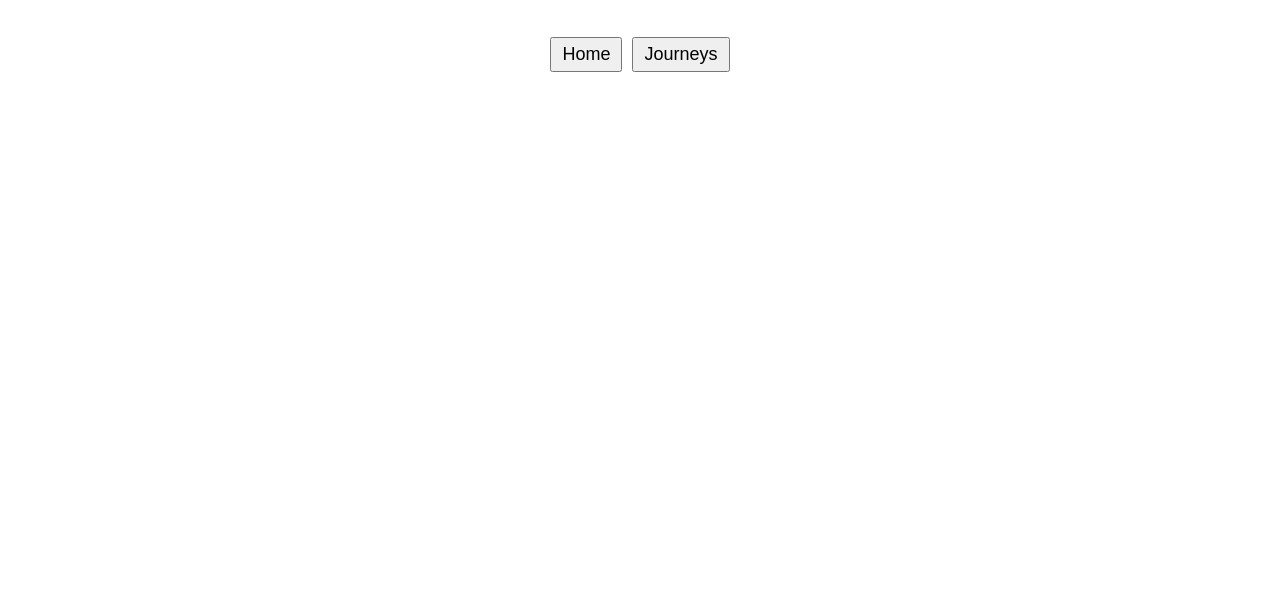
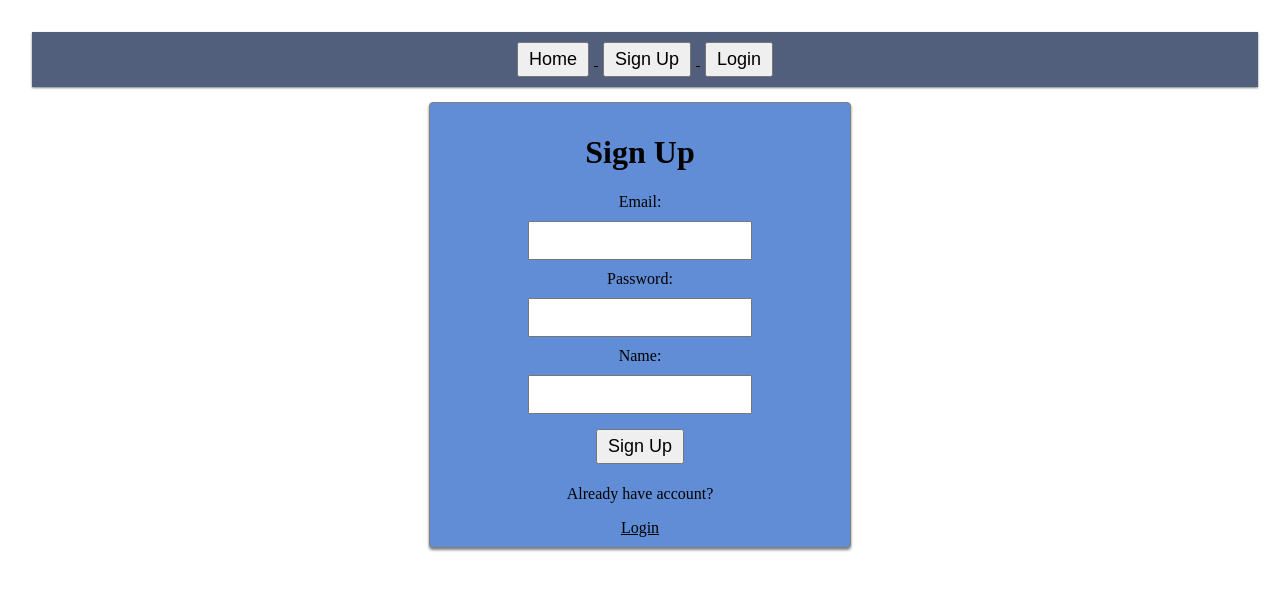
Before and after one commit to DimiGretsistas/ImmigrationRoute-frontend, a React (Vite) app: page /signup in a window 1280 px wide. Before the commit this address had no page. Shown: the top 590 px of the page. Built offline with nearby package versions, Linux system fonts and the light colour scheme.

Commit message:
build-signup-frontend

```diff
--- a/src/App.jsx
+++ b/src/App.jsx
@@ -6,6 +6,7 @@
 import JourneyListPage from "./pages/JourneyListPage";
 import JourneyDetailsPage from "./pages/JourneyDetailsPage";
 import EditJourneyPage from "./pages/EditJourneyPage";
+import SignupPage from "./pages/SignupPage";
 
 
 function App() {
@@ -18,6 +19,7 @@
         <Route path='/journeys' element={<JourneyListPage />} />
         <Route path="/journeys/:journeyId" element={<JourneyDetailsPage />} />
         <Route path="/journeys/edit/:journeyId" element={<EditJourneyPage />} />
+        <Route path="/signup" element={<SignupPage />} />
       </Routes>
     </div>
   );
--- a/src/components/Navbar.jsx
+++ b/src/components/Navbar.jsx
@@ -1,16 +1,34 @@
 import { Link } from "react-router-dom";
 import axios from 'axios';
+import { useContext } from "react";
+import { AuthContext } from "../context/auth.context";
+
+
 
 function Navbar() {
+  const { isLoggedIn, user } = useContext(AuthContext);
+
   return (
     <nav>
       <Link to="/">
         <button>Home</button>
       </Link>
 
-      <Link to="/journeys">
-        <button>Journeys</button>
-      </Link>
+      {isLoggedIn && (
+        <>
+          <Link to="/journeys">
+            <button>Journeys</button>
+          </Link>
+          <button>Logout</button>
+        </>
+      )}
+
+      {!isLoggedIn && (
+        <>
+          <Link to="/signup"> <button>Sign Up</button> </Link>
+          <Link to="/login"> <button>Login</button> </Link>
+        </>
+      )}
     </nav>
   );
 }
--- /dev/null
+++ b/src/context/auth.context.jsx
@@ -0,0 +1,26 @@
+// src/context/auth.context.jsx
+
+import React, { useState, useEffect } from "react";
+import axios from "axios";
+const API_URL = "http://localhost:5005";
+
+const AuthContext = React.createContext();
+
+function AuthProviderWrapper(props) {
+  const [isLoggedIn, setIsLoggedIn] = useState(false);
+  const [isLoading, setIsLoading] = useState(true);
+  const [user, setUser] = useState(null);
+
+  /*
+    Functions for handling the authentication status (isLoggedIn, isLoading, user)
+    will be added here later in the next step
+  */
+
+  return (
+    <AuthContext.Provider value={{ isLoggedIn, isLoading, user }}>
+      {props.children}
+    </AuthContext.Provider>
+  )
+}
+
+export { AuthProviderWrapper, AuthContext };
--- a/src/index.css
+++ b/src/index.css
@@ -1,4 +1,4 @@
-/* index.css */
+/* src/index.css */
 
 body {
   margin: 0;
@@ -30,7 +30,7 @@
   margin: 10px;
 }
 
-.Navbar {
+nav {
   background: #515f7d;
   color: white;
   padding: 0px 20px;
@@ -40,7 +40,7 @@
   padding: 5px;
 }
 
-.Navbar li {
+nav li {
   list-style: none;
   color: white;
   font-size: 24px;
@@ -64,7 +64,9 @@
 
 .EditJourneyPage,
 .AddJourney,
-.AddTask {
+.AddTask,
+.SignupPage,
+.LoginPage {
   background: #f9eec3;
   border: 1px solid grey;
   box-shadow: 0px 2px 3px grey;
@@ -80,9 +82,20 @@
   background-color: rgb(239, 196, 88);
 }
 
+.SignupPage,
+.LoginPage {
+  background-color: #608dd5;
+}
+
+.LoginPage {
+  background-color: #94a7c8;
+}
+
 .EditJourneyPage form,
 .AddTask form,
-.AddJourney form {
+.AddJourney form,
+.SignupPage form,
+.LoginPage form {
   display: flex;
   flex-direction: column;
   align-items: center;
--- a/src/main.jsx
+++ b/src/main.jsx
@@ -2,14 +2,16 @@
 import ReactDOM from 'react-dom/client'
 import App from './App.jsx'
 import './index.css'
-
+import { AuthProviderWrapper } from "./context/auth.context";
 import { BrowserRouter as Router } from 'react-router-dom';
 
 const root = ReactDOM.createRoot(document.getElementById('root'));
 root.render(
   <React.StrictMode>
     <Router>
-      <App />
+      <AuthProviderWrapper>
+        <App />
+      </AuthProviderWrapper>
     </Router>
   </React.StrictMode>,
 )
--- /dev/null
+++ b/src/pages/SignupPage.jsx
@@ -0,0 +1,82 @@
+// src/pages/SignupPage.jsx
+
+import { useState } from "react";
+import { Link, useNavigate } from "react-router-dom";
+import axios from "axios";
+
+const API_URL = "http://localhost:5005";
+
+
+function SignupPage(props) {
+    const [email, setEmail] = useState("");
+    const [password, setPassword] = useState("");
+    const [name, setName] = useState("");
+    const [errorMessage, setErrorMessage] = useState(undefined);
+
+    const navigate = useNavigate();
+
+    const handleEmail = (e) => setEmail(e.target.value);
+    const handlePassword = (e) => setPassword(e.target.value);
+    const handleName = (e) => setName(e.target.value);
+
+
+    const handleSignupSubmit = (e) => {
+        e.preventDefault();
+        // Create an object representing the request body
+        const requestBody = { email, password, name };
+
+        // Make an axios request to the API
+        // If the POST request is a successful redirect to the login page
+        // If the request resolves with an error, set the error message in the state
+        axios.post(`${API_URL}/auth/signup`, requestBody)
+            .then((response) => {
+                navigate('/login');
+            })
+            .catch((error) => {
+                const errorDescription = error.response.data.message;
+                setErrorMessage(errorDescription);
+            })
+    };
+
+
+    return (
+        <div className="SignupPage">
+            <h1>Sign Up</h1>
+
+            <form onSubmit={handleSignupSubmit}>
+                <label>Email:</label>
+                <input
+                    type="email"
+                    name="email"
+                    value={email}
+                    onChange={handleEmail}
+                />
+
+                <label>Password:</label>
+                <input
+                    type="password"
+                    name="password"
+                    value={password}
+                    onChange={handlePassword}
+                />
+
+                <label>Name:</label>
+                <input
+                    type="text"
+                    name="name"
+                    value={name}
+                    onChange={handleName}
+                />
+
+                <button type="submit">Sign Up</button>
+            </form>
+
+            {errorMessage && <p className="error-message">{errorMessage}</p>}
+
+            <p>Already have account?</p>
+            <Link to={"/login"}> Login</Link>
+        </div>
+    )
+}
+
+export default SignupPage;
```
Also changed, not shown: src/pages/LoginPage.jsx (added).
